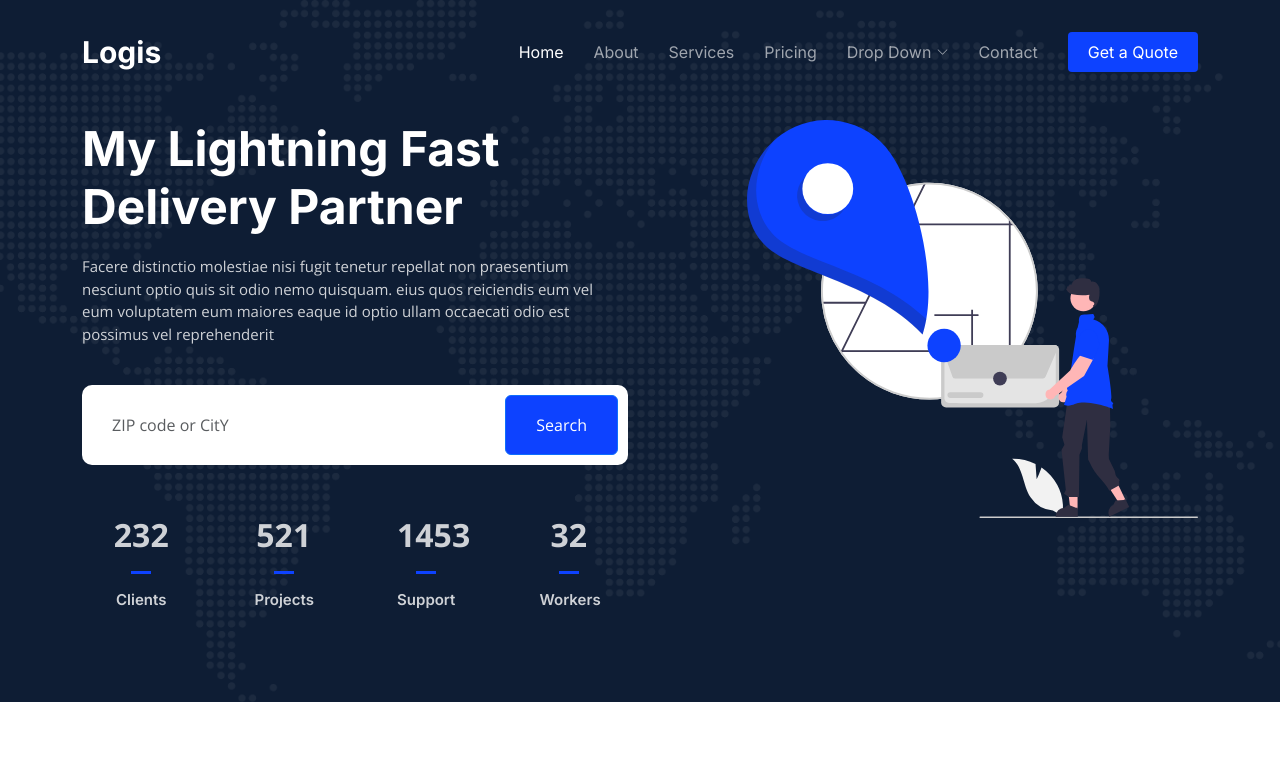
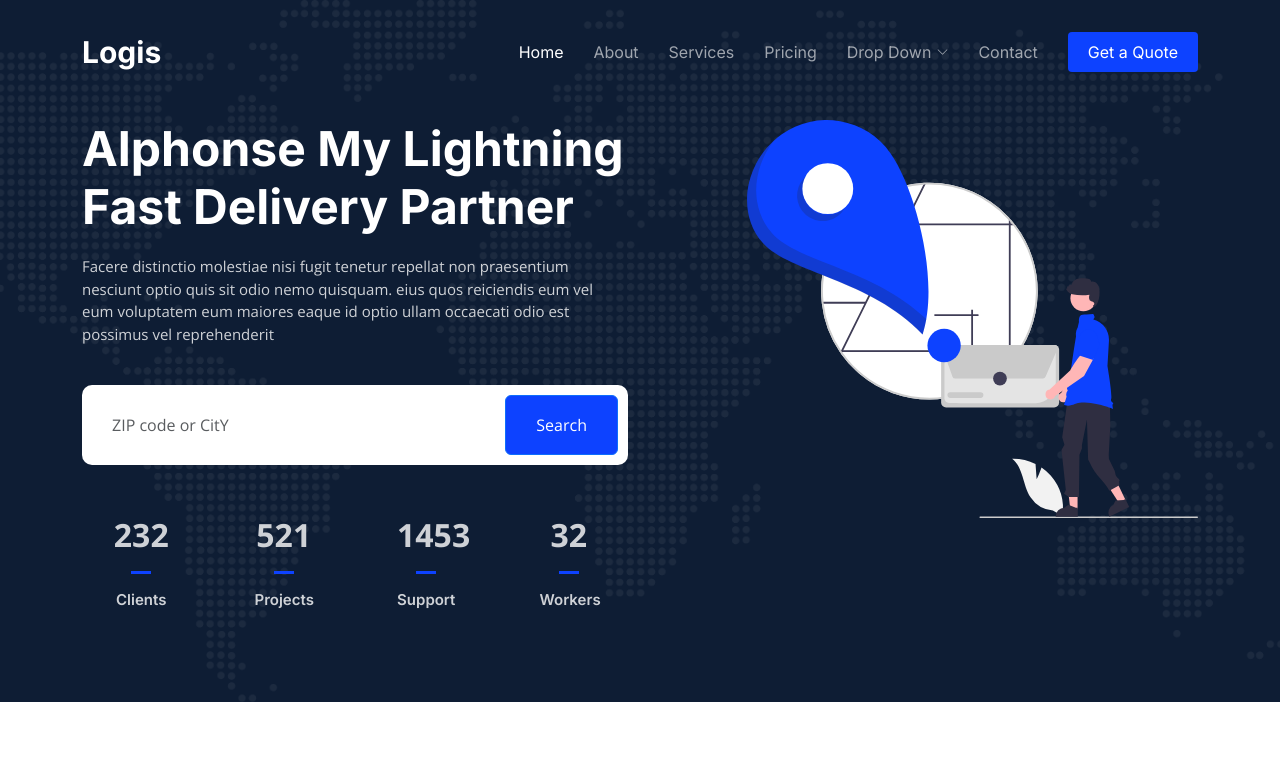
Before and after one commit to ngandjuialphonse/Doker-image-ECR, a plain HTML site: page index.html in a window 1280 px wide. Shown: the top 779 px of the page. Drawn offline with nearby package versions, Linux system fonts and the light colour scheme; animation ran at ten frames a second.

Commit message:
Update index.html

```diff
--- a/index.html
+++ b/index.html
@@ -89,7 +89,8 @@
     <div class="container">
       <div class="row gy-4 d-flex justify-content-between">
         <div class="col-lg-6 order-2 order-lg-1 d-flex flex-column justify-content-center">
-          <h2 data-aos="fade-up">My Lightning Fast Delivery Partner</h2>
+          <h2 data-aos="fade-up">Alphonse
+          My Lightning Fast Delivery Partner</h2>
           <p data-aos="fade-up" data-aos-delay="100">Facere distinctio molestiae nisi fugit tenetur repellat non praesentium nesciunt optio quis sit odio nemo quisquam. eius quos reiciendis eum vel eum voluptatem eum maiores eaque id optio ullam occaecati odio est possimus vel reprehenderit</p>
 
           <form action="#" class="form-search d-flex align-items-stretch mb-3" data-aos="fade-up" data-aos-delay="200">
```
